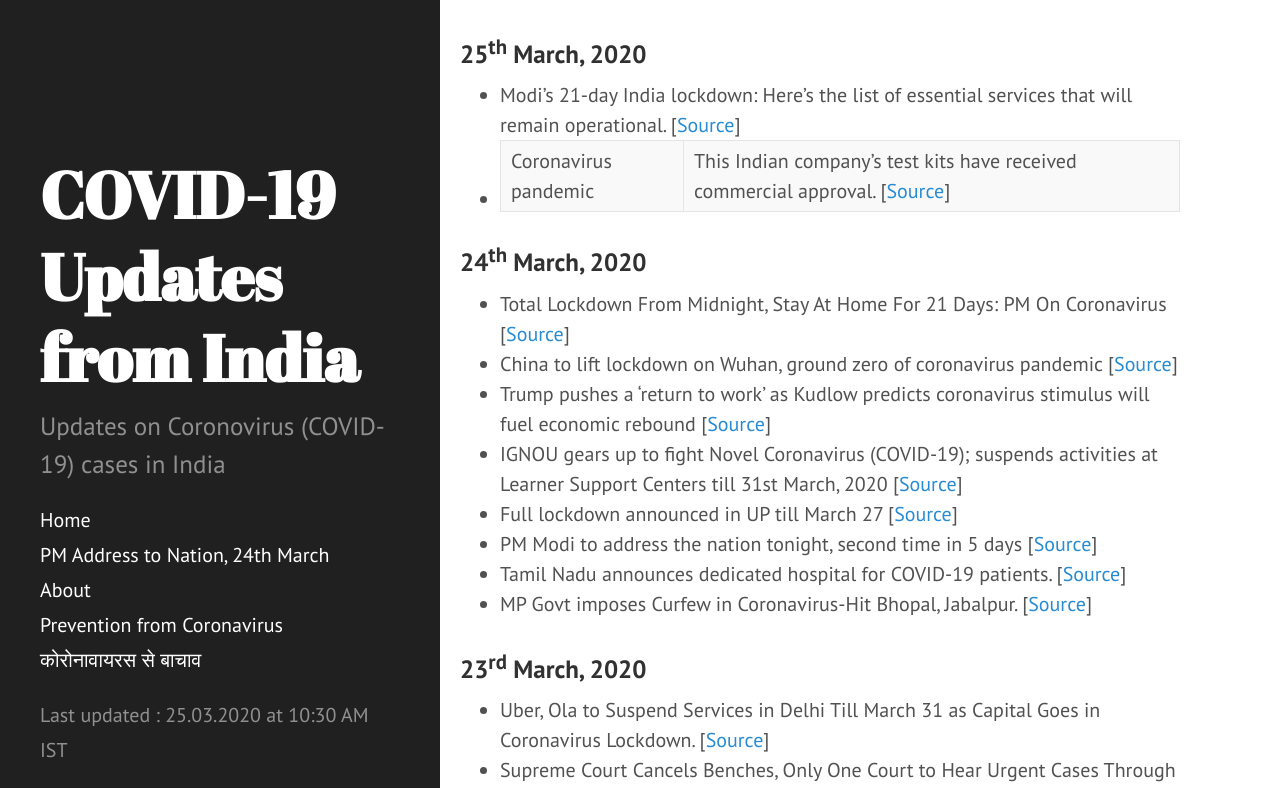
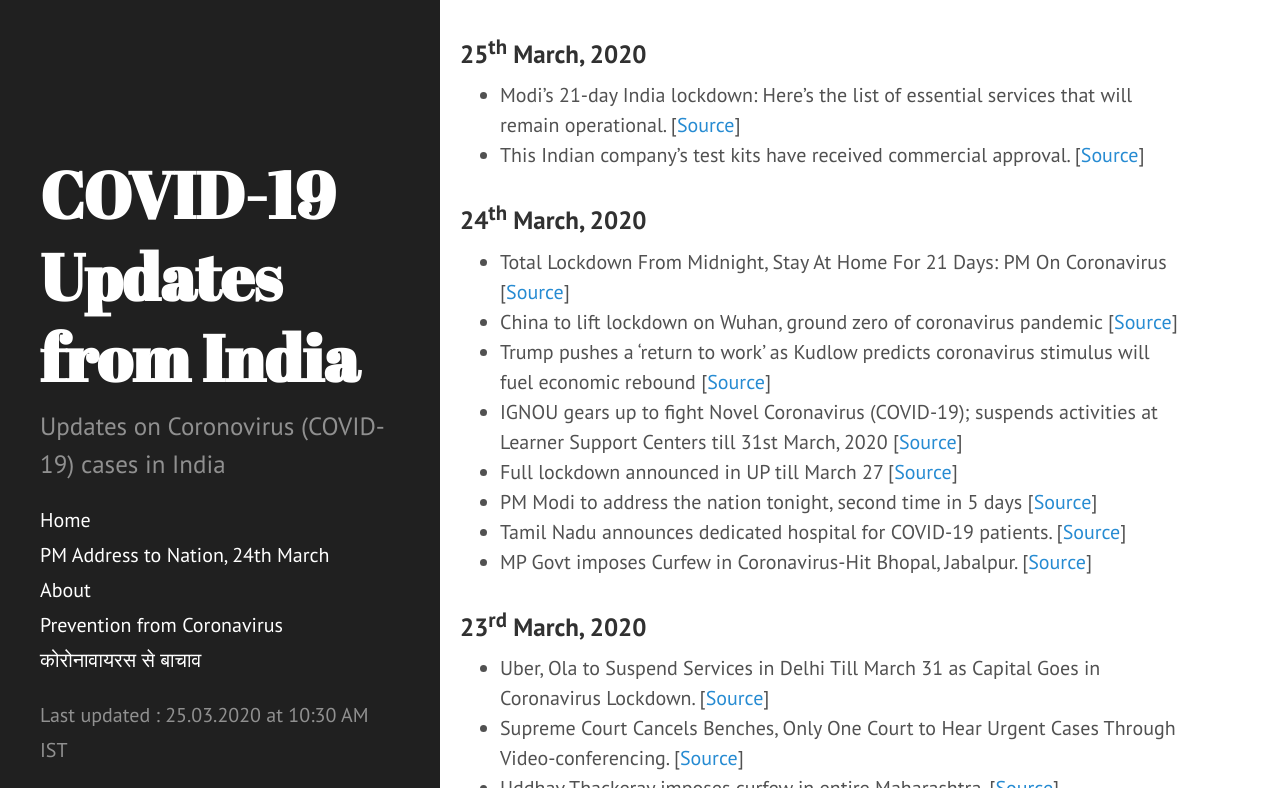
Before and after one commit to bhooraj/covid19updates-india, a Jekyll site: the page built from _posts/2020-03-24-Latest-updates.md, in a window 1280 px wide and 900 px high, scrolled down 1295 px, cut to the strip 112-900 px from the top of the window. Built offline with Jekyll 4.4.1, drawn with Linux system fonts in a browser that asks for light colours.

Commit message:
Update 2020-03-24-Latest-updates.md

```diff
--- a/_posts/2020-03-24-Latest-updates.md
+++ b/_posts/2020-03-24-Latest-updates.md
@@ -12,7 +12,7 @@ layout: post
 
 ### 25<sup>th</sup> March, 2020
 - Modi's 21-day India lockdown: Here's the list of essential services that will remain operational. [[Source](https://economictimes.indiatimes.com/news/politics-and-nation/heres-a-list-essential-services-that-will-be-available-during-the-21-day-nationwide-lockdown/articleshow/74798509.cms)]
-- Coronavirus pandemic | This Indian company's test kits have received commercial approval. [[Source](https://www.moneycontrol.com/news/india/coronavirus-pandemic-mylab-discovery-solutions-this-indian-companys-test-kits-have-received-commercial-approval-5065061.html)]
+- This Indian company's test kits have received commercial approval. [[Source](https://www.moneycontrol.com/news/india/coronavirus-pandemic-mylab-discovery-solutions-this-indian-companys-test-kits-have-received-commercial-approval-5065061.html)]
 
 ### 24<sup>th</sup> March, 2020
 - Total Lockdown From Midnight, Stay At Home For 21 Days: PM On Coronavirus [[Source](https://www.ndtv.com/india-news/pm-modi-on-coronavirus-with-janata-curfew-indians-showed-that-they-can-unite-for-a-common-cause-2200069)]
```
